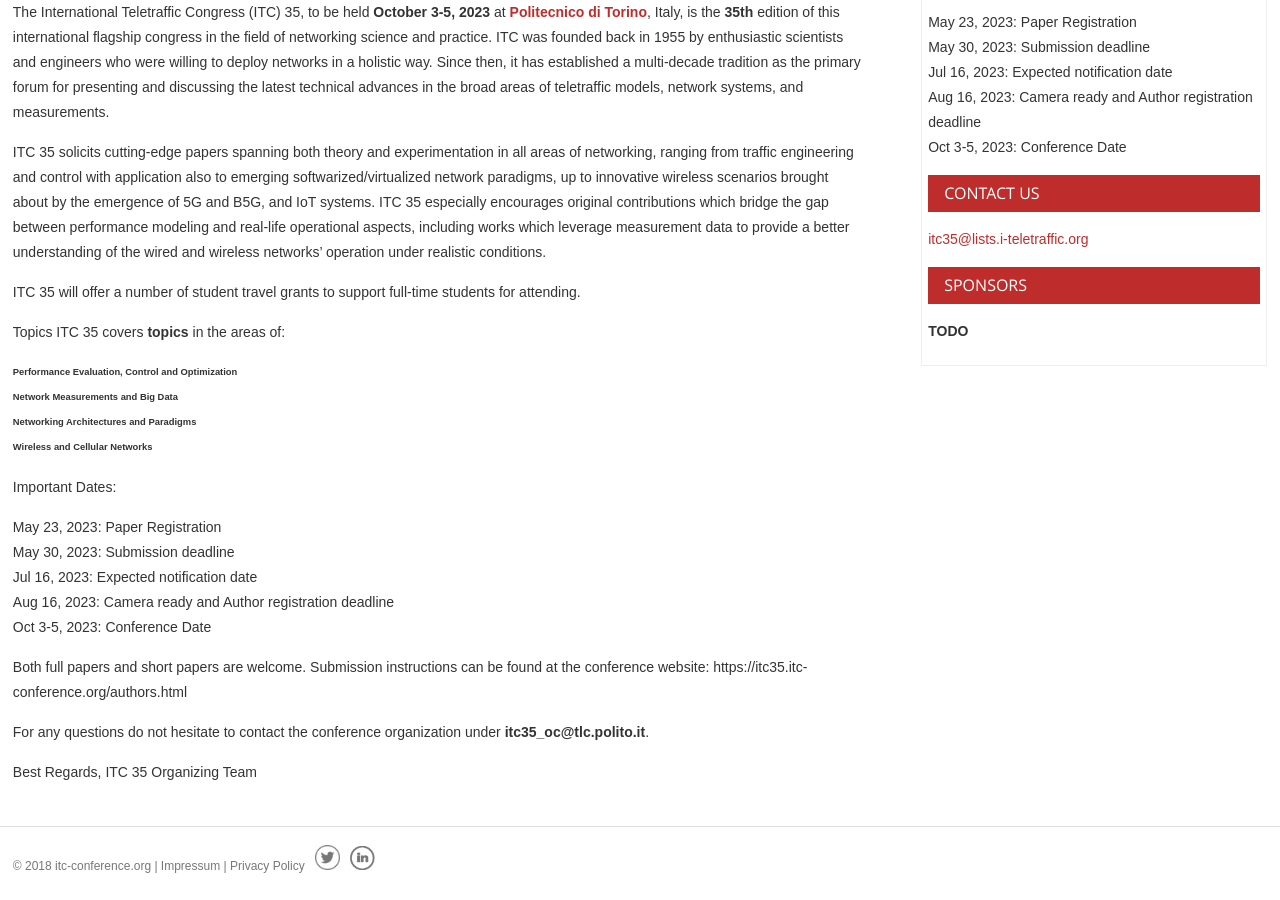
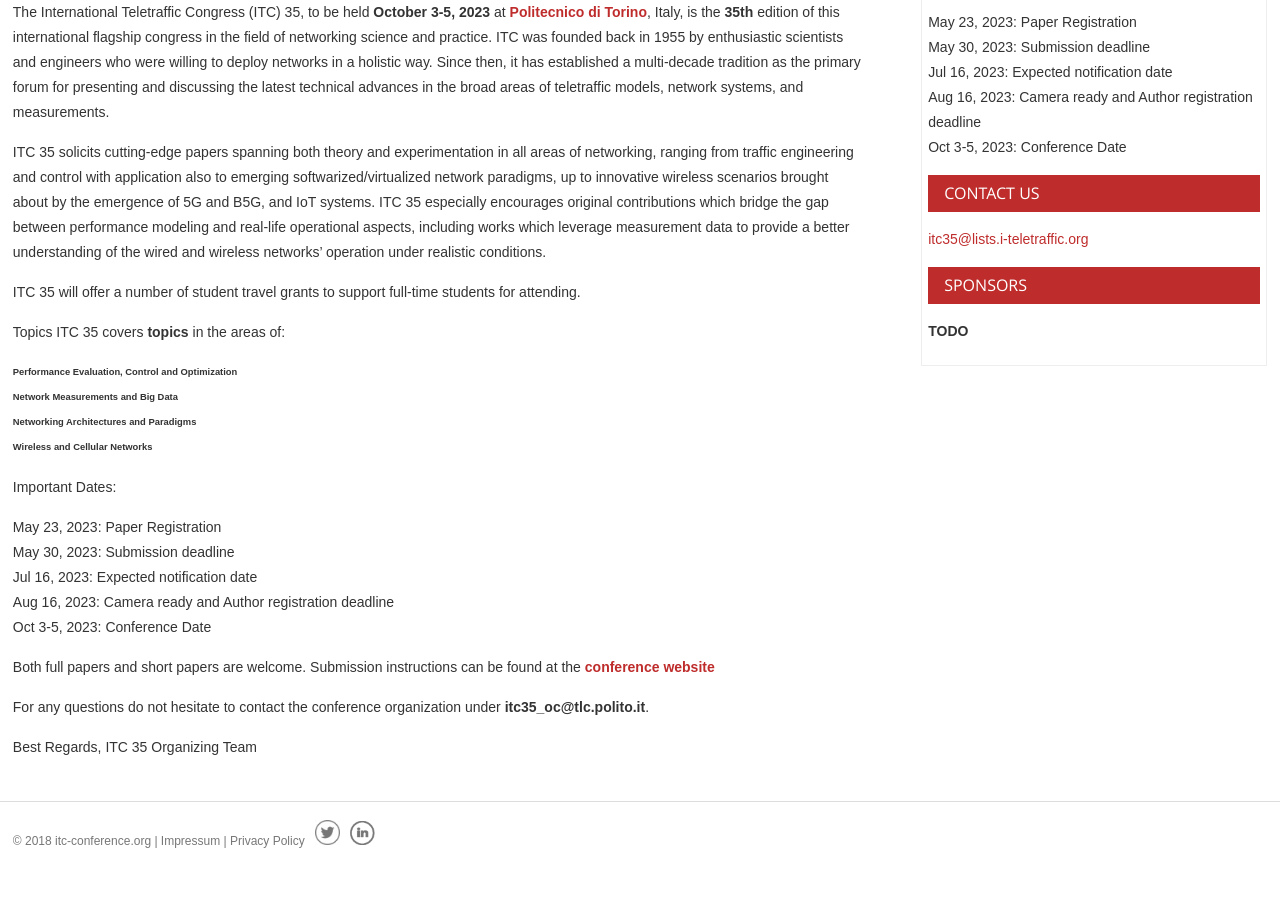
Before and after one commit to ohohlfeld/itc35, a Jekyll site: the page built from cfp.md, in a window 1280 px wide and 900 px high, scrolled down 635 px. Built offline with Jekyll 4.4.1, drawn with Linux system fonts in a browser that asks for light colours; after the commit the page ends 1510 px from its top, so only the background shows below that.

Commit message:
Update cfp.md

```diff
--- a/cfp.md
+++ b/cfp.md
@@ -23,7 +23,7 @@ Important Dates:
 
 {% capture dates %} {% include important_dates.md %} {% endcapture %} {{ dates | markdownify }}
 
-Both full papers and short papers are welcome. Submission instructions can be found at the conference website: https://itc35.itc-conference.org/authors.html
+Both full papers and short papers are welcome. Submission instructions can be found at the [**conference website**](https://itc35.itc-conference.org/authors.html)
 
 For any questions do not hesitate to contact the conference organization under **itc35_oc@tlc.polito.it**.
 
```
